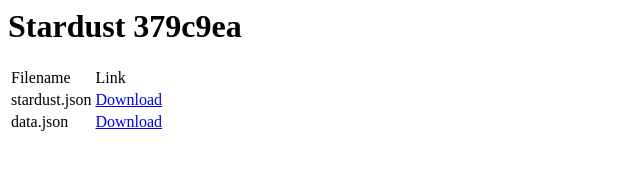
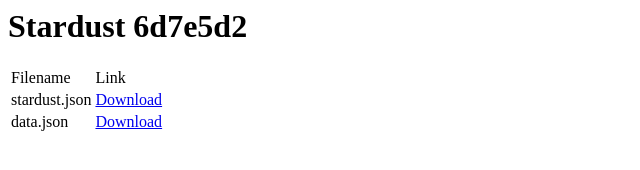
Before and after one commit to swlegion/stardust, a plain HTML site: page index.html in a window 1280 px wide. Shown: the full height of the page, 0-640 px from the left. Drawn offline with Linux system fonts and the light colour scheme.

Commit message:
deploy: 6d7e5d2e87a534738e6b76bcf53ae8986c826198

```diff
--- a/index.html
+++ b/index.html
@@ -1,10 +1,10 @@
 <html>
   <head>
-    <title>Stardust Published Assets 379c9ea
+    <title>Stardust Published Assets 6d7e5d2
 </title>
   </head>
   <body>
-    <h1>Stardust 379c9ea
+    <h1>Stardust 6d7e5d2
 </h1>
     <table>
       <thead>
```
